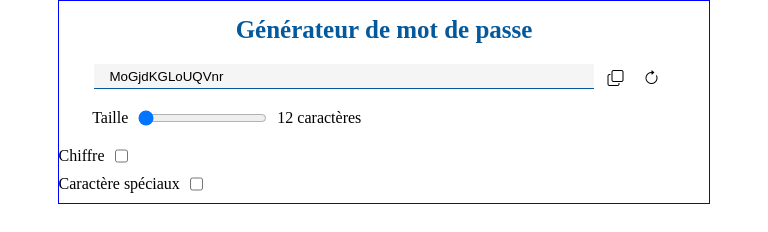
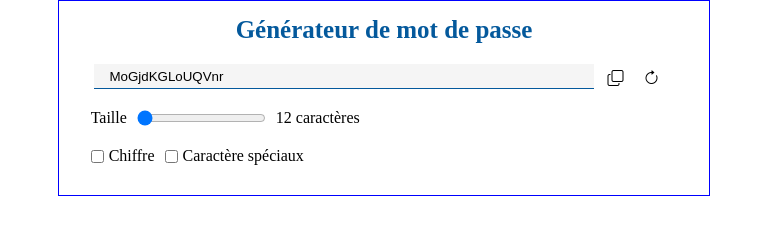
Before and after one commit to Tatiana-Juin/generateur-de-mot-de-passe, a plain HTML site: page index.html in a window 768 px wide. Drawn offline with nearby package versions, Linux system fonts and the light colour scheme.

Commit message:
J'ai fini le responsive de la tablette

```diff
--- a/index.html
+++ b/index.html
@@ -16,10 +16,9 @@
             <!-- MDP -->
             <div class="mdp">
                 <input type="text" id="text-mdp" class="text-mdp" readonly>
-                <!-- <button id="btn-copy" class="btn-copy">Copier</button> -->
                 <i class="bi bi-copy btn-copy" id="btn-copy"></i>
                 <i class="bi bi-arrow-clockwise btn-generate" id="btn-generate"></i>
-                <!-- <button id="btn-generate" class="btn-generate">Générer</button> -->
+
             </div>
 
             <!-- POUR LA LONGUEUR DU MDP -->
@@ -33,14 +32,15 @@
             <div class="mdp-condition">
 
                 <div class="container-chiffre">
+                    <input type="checkbox" name="chiffre" id="chiffre" class="chiffre">
                     <p>Chiffre</p>
-                <input type="checkbox" name="chiffre" id="chiffre" class="chiffre">
                 </div>
 
                 <div class="container-speciaux">
+                    <input type="checkbox" name="text-speciaux" id="text-speciaux" class="text-speciaux">
                     <p>Caractère spéciaux </p>
-                <input type="checkbox" name="text-speciaux" id="text-speciaux" class="text-speciaux">
                 </div>
+
             </div>
 
 
--- a/style1.css
+++ b/style1.css
@@ -51,24 +51,34 @@
   /*STYLE DE LA LONGUEUR DU MDP */
   .mdp-length{
     display: flex;
+    align-items: center;
     margin-bottom: 15px;
   }
 
   /* PARAGRAPHE TAILLE */
   .btn-name{
     margin-right:10px;
+    margin-left: 10px;
+  }
+  /* DIV POUR LES CONDITIONS SUR LE MDP  */
+  .mdp-condition{
+    display: flex;
+    align-items:center;
+    margin-bottom: 10px;;
+  }
+
+  /* STYLE DU CONTAINER CONTENANT LES CHIFFRES ET CARACTERE SPECIAUX   */
+   .container-chiffre,.container-speciaux{
+    display:flex;
+    align-items: center;
+    margin-bottom:10px;
+
   }
 
   /*STYLE POUR LE NB DE CARACTERE ET POUR LES CASE A COCHER  */
   .nb,.chiffre,.text-speciaux{
     margin-left:10px;
-  }
-
-  /* STYLE DU CONTAINER CONTENANT LES CHIFFRES ET CARACTERE SPECIAUX   */
-  .container-chiffre,.container-speciaux{
-    display:flex;
-    margin-bottom:10px;
-    /* border:1px solid blue; */
+    margin-right:5px;
   }
 
   /**************** TABLETTE ************* */
@@ -103,11 +113,13 @@
       margin-right: 8px;
     }
 
-    .mdp-length{
+    /* STYLE POUR LA TAILLE DU TEXTE  */
+    .mdp-length,.mdp-condition{
       /* border:1px solid black; */
-      width:76vw;
+      width:79vw;
       margin: auto;
       padding-bottom: 20px;
+
     }
 
   }
```
